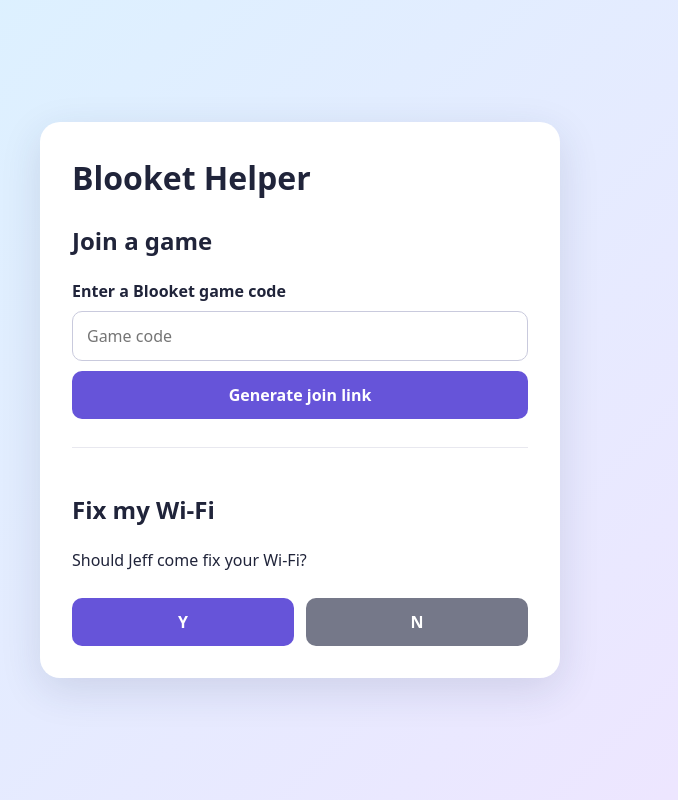
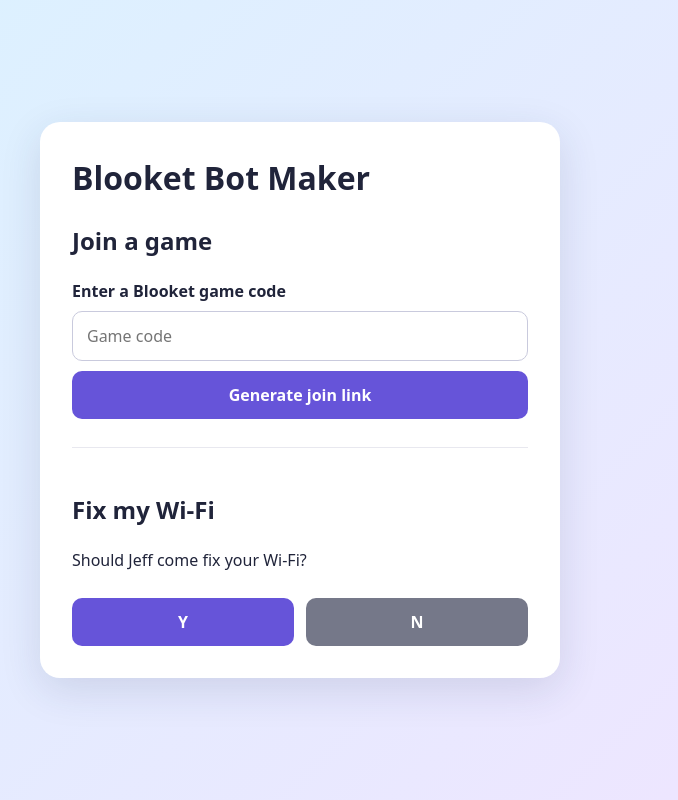
Before and after one commit to Goooose-UK/Blooket-Bots-ChromeOS, a plain HTML site: page index.html in a window 1280 px wide. Shown: the whole page, without its empty margins (340-1018 px from the left). Drawn offline with Linux system fonts and the light colour scheme.

Commit message:
Update index.html

```diff
--- a/index.html
+++ b/index.html
@@ -3,7 +3,7 @@
 <head>
   <meta charset="UTF-8">
   <meta name="viewport" content="width=device-width, initial-scale=1">
-  <title>Blooket Bot-tter?</title>
+  <title>100% not a Blooket Bot Maker</title>
   <style>
     * { box-sizing: border-box; }
 
@@ -85,7 +85,7 @@
 </head>
 <body>
   <main>
-    <h1>Blooket Helper</h1>
+    <h1>Blooket Bot Maker</h1>
 
     <section>
       <h2>Join a game</h2>
```
